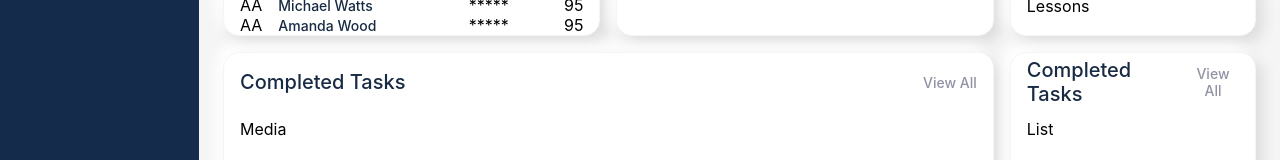
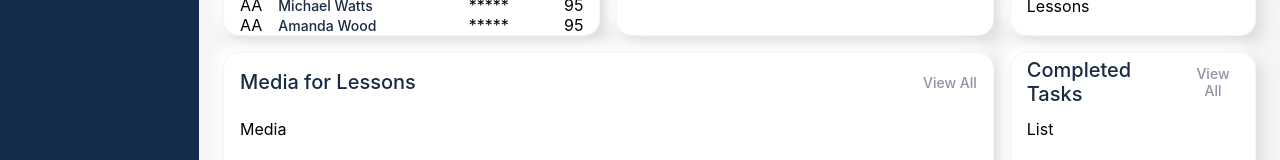
Before and after one commit to hanna-buhai/dashboard-with-recoil, a React (Create React App) app: page / in a window 1280 px wide. Shown: the part 198-358 px from the top of the page. Built offline with nearby package versions, Linux system fonts and the light colour scheme.

Commit message:
remake sections header

```diff
--- a/src/components/common/sectionHeader/index.js
+++ b/src/components/common/sectionHeader/index.js
@@ -3,19 +3,24 @@ import PropTypes from 'prop-types'
 
 import './index.css'
 
-const SectionHeader = ({ header, actionsList, selectedActionId, selectorType }) => {
-  const defaultAction = actionsList.find(action => action.isDefault)
-  const activeAction = actionsList.find(action => action.id === selectedActionId)
-  const actionToDisplay = activeAction || defaultAction
+const SectionHeader = ({ header, actionLinkName, actionLink, actionsList, selectedActionId }) => {
+  const renderActionLink = () => {
+    if (!actionLink) return null
+    return (
+      <button className="section-header__action--default" onClick={actionLink}>
+        {actionLinkName}
+      </button>
+    )
+  }
 
-  const renderAction = () => {
-    if (!actionToDisplay) return null
-    const actionStyling =
-      selectorType === 'highlight'
-        ? 'section-header__action--highlight'
-        : 'section-header__action--default'
+  const renderActionlist = () => {
+    if (!actionsList) return null
+    const defaultAction = actionsList.find(action => action.isDefault)
+    const activeAction = actionsList.find(action => action.id === selectedActionId)
+    const actionToDisplay = activeAction || defaultAction
+
     return (
-      <button className={actionStyling} onClick={actionToDisplay.onPress}>
+      <button className="section-header__action--highlight" onClick={actionToDisplay.onPress}>
         {actionToDisplay.text}
       </button>
     )
@@ -24,7 +29,8 @@ const SectionHeader = ({ header, actionsList, selectedActionId, selectorType })
   return (
     <div className="section-header">
       <p className="section-header__text">{header}</p>
-      {renderAction()}
+      {renderActionLink()}
+      {renderActionlist()}
     </div>
   )
 }
@@ -33,7 +39,8 @@ SectionHeader.propTypes = {
   header: PropTypes.string,
   actionsList: PropTypes.array,
   selectedActionId: PropTypes.string,
-  selectorType: PropTypes.string,
+  actionLinkName: PropTypes.string,
+  actionLink: PropTypes.func,
 }
 SectionHeader.defaultProps = { selectorType: 'default' }
 
--- a/src/components/completedTasks/index.js
+++ b/src/components/completedTasks/index.js
@@ -5,23 +5,14 @@ import SectionHeader from '../common/sectionHeader'
 
 import './index.css'
 
-const selectorOptions = [
-  {
-    id: 'viewAll',
-    isDefault: true,
-    text: 'View All',
-    onPress: () => console.log('View All in Completed Tasks'),
-  },
-]
-
 const CompletedTasks = props => {
   return (
     <DashboardCard>
       <div className="completed-tasks">
         <SectionHeader
           header="Completed Tasks"
-          actionsList={selectorOptions}
-          selectedActionId="viewAll"
+          actionLinkName="View All"
+          actionLink={() => console.log('View All in Completed Tasks')}
         />
         <p>List</p>
         <p>List</p>
--- a/src/components/media/index.js
+++ b/src/components/media/index.js
@@ -5,22 +5,14 @@ import SectionHeader from '../common/sectionHeader'
 
 import './index.css'
 
-const selectorOptions = [
-  {
-    id: 'viewAll',
-    isDefault: true,
-    text: 'View All',
-    onPress: () => console.log('View All in Media'),
-  },
-]
 const Media = props => {
   return (
     <DashboardCard>
       <div className="media">
         <SectionHeader
-          header="Completed Tasks"
-          actionsList={selectorOptions}
-          selectedActionId="viewAll"
+          header="Media for Lessons"
+          actionLinkName="View All"
+          actionLink={() => console.log('View All in Media')}
         />
         <p>Media</p>
         <p>Media</p>
--- a/src/components/myStudents/index.js
+++ b/src/components/myStudents/index.js
@@ -8,15 +8,6 @@ import Student from './student'
 
 import './index.css'
 
-const selectorOptions = [
-  {
-    id: 'viewAll',
-    isDefault: true,
-    text: 'View All',
-    onPress: () => console.log('View All in My Students'),
-  },
-]
-
 const MyStudents = props => {
   const studentsList = useRecoilValue(studentsListState)
 
@@ -25,8 +16,8 @@ const MyStudents = props => {
       <div className="my-students">
         <SectionHeader
           header="My Students"
-          actionsList={selectorOptions}
-          selectedActionId="viewAll"
+          actionLinkName="View All"
+          actionLink={() => console.log('View All in My Students')}
         />
         {studentsList.map(student => (
           <Student studentId={student} />
```
